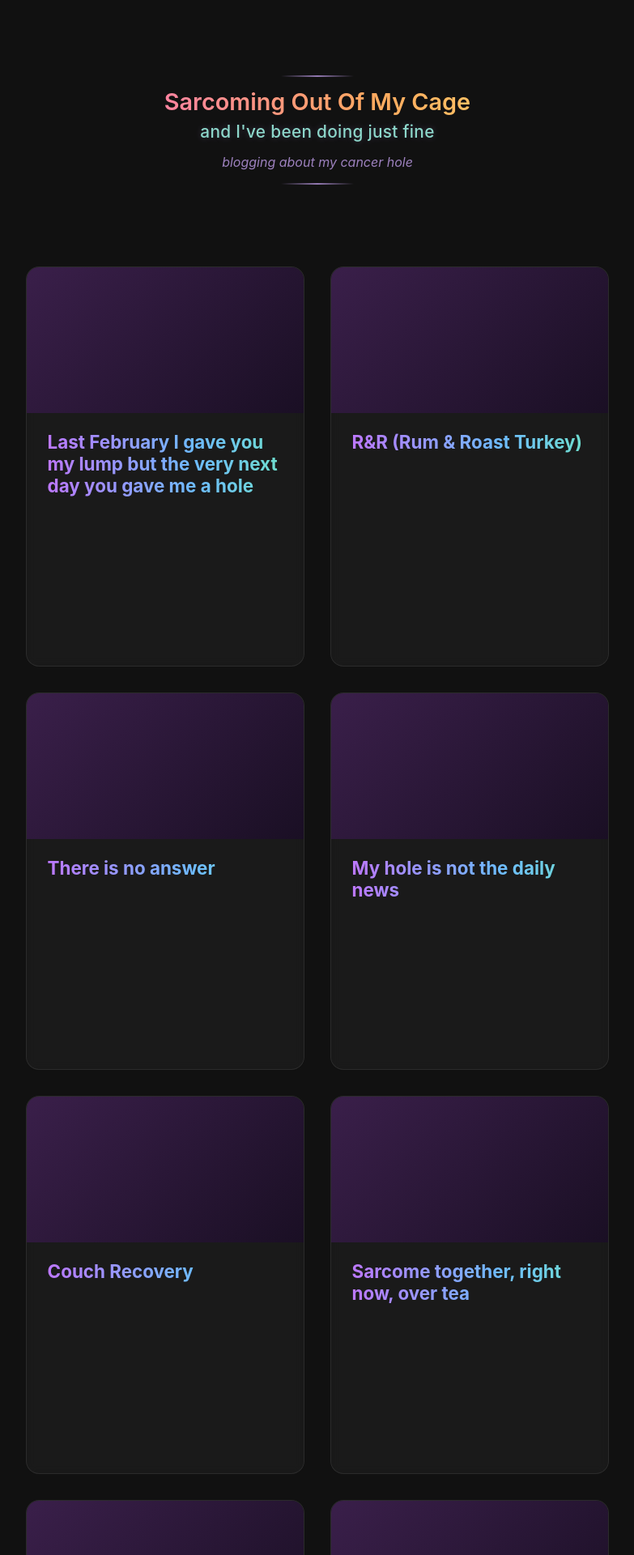
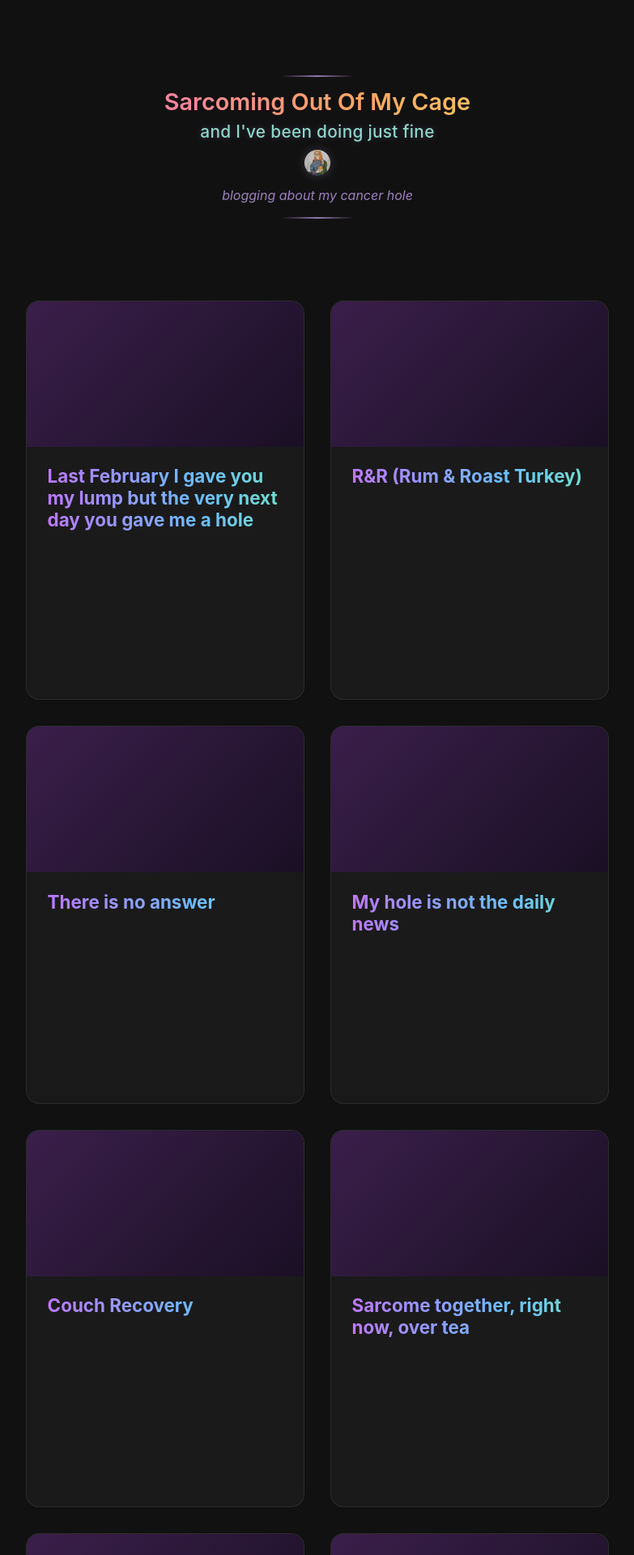
Before and after one commit to Marmitewarlock/suzal, a Jekyll site: the page built from blog.md, in a window 1280 px wide. Shown: the top 1920 px of the page at 81% size, without its empty margins (248-1031 px from the left). Built offline with Jekyll 4.4.1, drawn with Linux system fonts in a browser that asks for light colours.

Commit message:
Update blog.html

```diff
--- a/_layouts/blog.html
+++ b/_layouts/blog.html
@@ -9,6 +9,8 @@ layout: default
   {% if page.subtitle %}
     <h2 class="rv-blog-subtitle">{{ page.subtitle }}</h2>
   {% endif %}
+
+   <img class="rv-blog-favicon" src="/favicon.png" alt="icon">
 
   {% if page.description %}
     <h4 class="rv-blog-description"><i>{{ page.description }}</i></h4>
```
